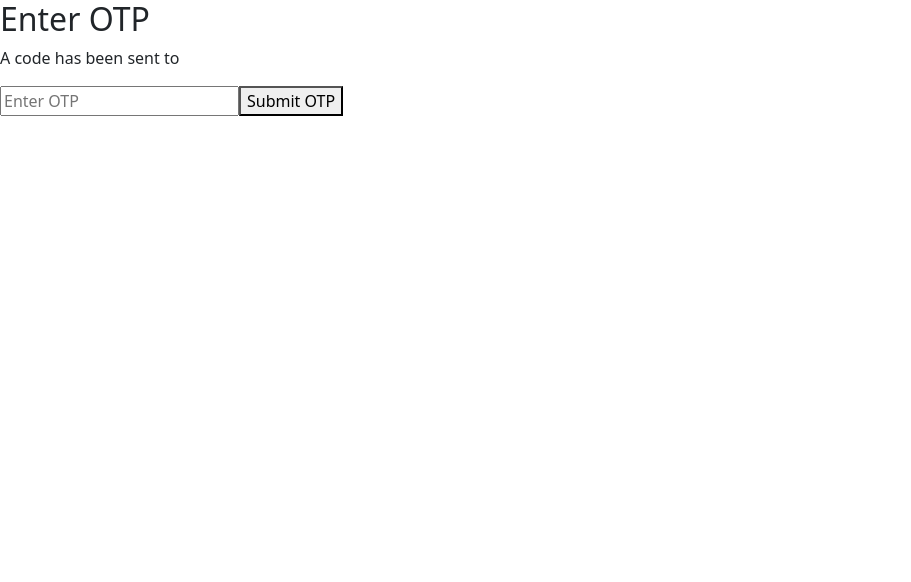
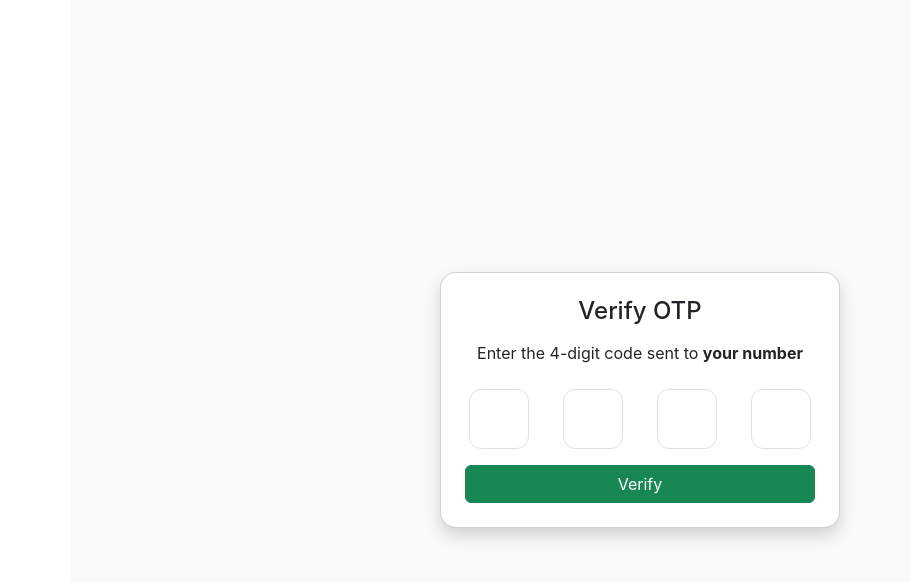
Before and after one commit to shekharkumargupta/myco, a React (Create React App) app in the folder myco-ui/: page /otp in a window 1280 px wide. Shown: the top 582 px of the page, without its empty margins (0-911 px from the left). Built offline with nearby package versions, Linux system fonts and the light colour scheme.

Commit message:
Improved UI with bootstrap pages and created dummy OTP controller and integrated

```diff
--- a/myco-ui/public/index.html
+++ b/myco-ui/public/index.html
@@ -9,35 +9,15 @@
       name="description"
       content="Web site created using create-react-app"
     />
+	<link href="https://cdn.jsdelivr.net/npm/bootstrap@5.3.2/dist/css/bootstrap.min.css"
+	rel="stylesheet"/>
+
     <link rel="apple-touch-icon" href="%PUBLIC_URL%/logo192.png" />
-    <!--
-      manifest.json provides metadata used when your web app is installed on a
-      user's mobile device or desktop. See https://developers.google.com/web/fundamentals/web-app-manifest/
-    -->
     <link rel="manifest" href="%PUBLIC_URL%/manifest.json" />
-    <!--
-      Notice the use of %PUBLIC_URL% in the tags above.
-      It will be replaced with the URL of the `public` folder during the build.
-      Only files inside the `public` folder can be referenced from the HTML.
-
-      Unlike "/favicon.ico" or "favicon.ico", "%PUBLIC_URL%/favicon.ico" will
-      work correctly both with client-side routing and a non-root public URL.
-      Learn how to configure a non-root public URL by running `npm run build`.
-    -->
     <title>React App</title>
   </head>
   <body>
     <noscript>You need to enable JavaScript to run this app.</noscript>
     <div id="root"></div>
-    <!--
-      This HTML file is a template.
-      If you open it directly in the browser, you will see an empty page.
-
-      You can add webfonts, meta tags, or analytics to this file.
-      The build step will place the bundled scripts into the <body> tag.
-
-      To begin the development, run `npm start` or `yarn start`.
-      To create a production bundle, use `npm run build` or `yarn build`.
-    -->
   </body>
 </html>
--- a/myco-ui/src/OtpPage.js
+++ b/myco-ui/src/OtpPage.js
@@ -1,41 +1,110 @@
-// OtpPage.js
-import React, { useState } from 'react';
-import { useLocation, useNavigate } from 'react-router-dom';
+import React, { useRef, useState } from "react";
+import { useLocation, useNavigate } from "react-router-dom";
 
 const OtpPage = () => {
   const location = useLocation();
   const history = useNavigate();
+  const navigate = useNavigate();
+
   const { mobileNumber } = location.state || {}; // Get mobile number passed from SignUpPage
-  const [otp, setOtp] = useState('');
-  const [errorMessage, setErrorMessage] = useState('');
 
-  const handleOtpSubmit = () => {
-    if (!otp) {
-      setErrorMessage('Please enter the OTP');
+  const [otp, setOtp] = useState(["", "", "", ""]);
+  const [error, setError] = useState("");
+  const [verifying, setVerifying] = useState(false);
+
+
+  const inputRefs = useRef([]);
+
+  const handleChange = (index, value) => {
+    if (!/^\d?$/.test(value)) return;
+
+    const newOtp = [...otp];
+    newOtp[index] = value;
+    setOtp(newOtp);
+
+    // Move to next input
+    if (value && index < 3) {
+      inputRefs.current[index + 1].focus();
+    }
+  };
+
+  const handleKeyDown = (index, e) => {
+    if (e.key === "Backspace" && !otp[index] && index > 0) {
+      inputRefs.current[index - 1].focus();
+    }
+  };
+
+  const handleSubmit = async (e) => {
+    e.preventDefault();
+    if (otp.some((digit) => digit === "")) {
+      setError("Please enter all 4 digits.");
       return;
     }
 
-    // Simulate OTP verification (you should replace this with your actual verification API)
-    if (otp === '123456') {
-      alert('OTP Verified!');
-      // You can redirect or handle post-OTP success logic here
-    } else {
-      setErrorMessage('Invalid OTP');
+    setError("");
+    setVerifying(true);
+
+    const fullOtp = otp.join("");
+
+    try {
+      const response = await fetch("http://localhost:8081/v1/otp", {
+        method: "POST",
+        headers: {
+          "Content-Type": "application/json"
+        },
+        body: JSON.stringify({ mobileNumber: mobileNumber, otp: fullOtp })
+      });
+
+      if (!response.ok) {
+        const data = await response.json();
+        throw new Error(data.message || "OTP verification failed");
+      }
+
+      // Navigate to Home on success
+      navigate("/home");
+    } catch (err) {
+      setError(err.message);
+    } finally {
+      setVerifying(false);
     }
   };
 
   return (
-    <div>
-      <h2>Enter OTP</h2>
-      <p>A code has been sent to {mobileNumber}</p>
-      <input
-        type="text"
-        placeholder="Enter OTP"
-        value={otp}
-        onChange={(e) => setOtp(e.target.value)}
-      />
-      {errorMessage && <p style={{ color: 'red' }}>{errorMessage}</p>}
-      <button onClick={handleOtpSubmit}>Submit OTP</button>
+    <div className="container d-flex justify-content-center align-items-center vh-100 bg-light">
+      <div className="card p-4 shadow" style={{ width: "100%", maxWidth: "400px", borderRadius: "1rem" }}>
+        <h4 className="mb-3 text-center">Verify OTP</h4>
+        <p className="text-center mb-4">
+          Enter the 4-digit code sent to <strong>{mobileNumber || "your number"}</strong>
+        </p>
+
+        <form onSubmit={handleSubmit}>
+          <div className="d-flex justify-content-between mb-3">
+            {[0, 1, 2, 3].map((i) => (
+              <input
+                key={i}
+                type="text"
+                maxLength="1"
+                className="form-control text-center mx-1"
+                style={{ width: "60px", height: "60px", fontSize: "24px", borderRadius: "0.75rem" }}
+                value={otp[i]}
+                onChange={(e) => handleChange(i, e.target.value)}
+                onKeyDown={(e) => handleKeyDown(i, e)}
+                ref={(el) => (inputRefs.current[i] = el)}
+              />
+            ))}
+          </div>
+
+          {error && <div className="text-danger text-center mb-3">{error}</div>}
+
+          <button
+            type="submit"
+            className="btn btn-success w-100"
+            disabled={verifying}
+          >
+            {verifying ? "Verifying..." : "Verify"}
+          </button>
+        </form>
+      </div>
     </div>
   );
 };
--- a/myco-ui/src/SignUpPage.js
+++ b/myco-ui/src/SignUpPage.js
@@ -1,49 +1,81 @@
-// SignUpPage.js
-import React, { useState } from 'react';
-import axios from 'axios';
-import { useNavigate } from 'react-router-dom';
-import 'bootstrap/dist/css/bootstrap.css';
+import React, { useState } from "react";
+import { useNavigate } from "react-router-dom";
 
 const SignUpPage = () => {
-  const [mobileNumber, setMobileNumber] = useState('');
-  const [errorMessage, setErrorMessage] = useState('');
-  const navigate = useNavigate(); // To handle navigation
+  const [mobile, setMobile] = useState("");
+  const [error, setError] = useState("");
+  const [submitted, setSubmitted] = useState(false);
+  const [loading, setLoading] = useState(false);
 
-  const handleSignUp = () => {
-    if (!mobileNumber) {
-      setErrorMessage('Please enter a valid mobile number');
+  const navigate = useNavigate();
+
+  const handleSubmit = async (e) => {
+    e.preventDefault();
+
+    const phoneRegex = /^[0-9]{10}$/;
+    if (!phoneRegex.test(mobile)) {
+      setError("Please enter a valid 10-digit mobile number.");
       return;
     }
 
-    // API call to validate mobile number
-    axios.post('http://localhost:8081/v1/users', { mobileNumber })
-      .then((response) => {
-        if (response.status == 200) {
-          console.log(response.data);
-          // Navigate to OTP page if API call is successful
-          //history.push('/otp', { mobileNumber });
-          navigate('/otp', { mobileNumber });
-        } else {
-          setErrorMessage('Error: Unable to proceed');
-        }
-      })
-      .catch((error) => {
-        setErrorMessage('Network error, please try again later.');
-        console.error(error);
+    setError("");
+    setLoading(true);
+
+    try {
+      const response = await fetch("http://localhost:8081/v1/users", {
+        method: "POST",
+        headers: {
+          "Content-Type": "application/json"
+        },
+        body: JSON.stringify({ mobile })
       });
+
+      if (!response.ok) {
+        const data = await response.json();
+        throw new Error(data.message || "Something went wrong!");
+      }
+
+      //setSubmitted(true);
+	  navigate("/otp", { state: { mobile } });
+    } catch (err) {
+      setError(err.message);
+    } finally {
+      setLoading(false);
+    }
   };
 
   return (
-    <div>
-      <h2>Sign Up with Mobile Number</h2>
-      <input
-        type="text"
-        placeholder="Enter your mobile number"
-        value={mobileNumber}
-        onChange={(e) => setMobileNumber(e.target.value)}
-      />
-      {errorMessage && <p style={{ color: 'red' }}>{errorMessage}</p>}
-      <button onClick={handleSignUp}>Submit</button>
+    <div className="container d-flex justify-content-center align-items-center vh-100 bg-light">
+      <div className="card shadow-lg p-4" style={{ width: "100%", maxWidth: "400px", borderRadius: "1rem" }}>
+        <h3 className="text-center mb-4">Sign Up</h3>
+
+        {submitted ? (
+          <div className="alert alert-success text-center">
+            Successfully signed up with <strong>{mobile}</strong>!
+          </div>
+        ) : (
+          <form onSubmit={handleSubmit}>
+            <div className="mb-3">
+              <label htmlFor="mobile" className="form-label">
+                Mobile Number
+              </label>
+              <input
+                type="tel"
+                id="mobile"
+                className={`form-control ${error ? "is-invalid" : ""}`}
+                placeholder="Enter 10-digit mobile number"
+                value={mobile}
+                onChange={(e) => setMobile(e.target.value)}
+              />
+              {error && <div className="invalid-feedback">{error}</div>}
+            </div>
+
+            <button type="submit" className="btn btn-primary w-100">
+              Sign Up
+            </button>
+          </form>
+        )}
+      </div>
     </div>
   );
 };
```
Also changed, not shown: 2 other files (tests, documents, lock files or other folders).
